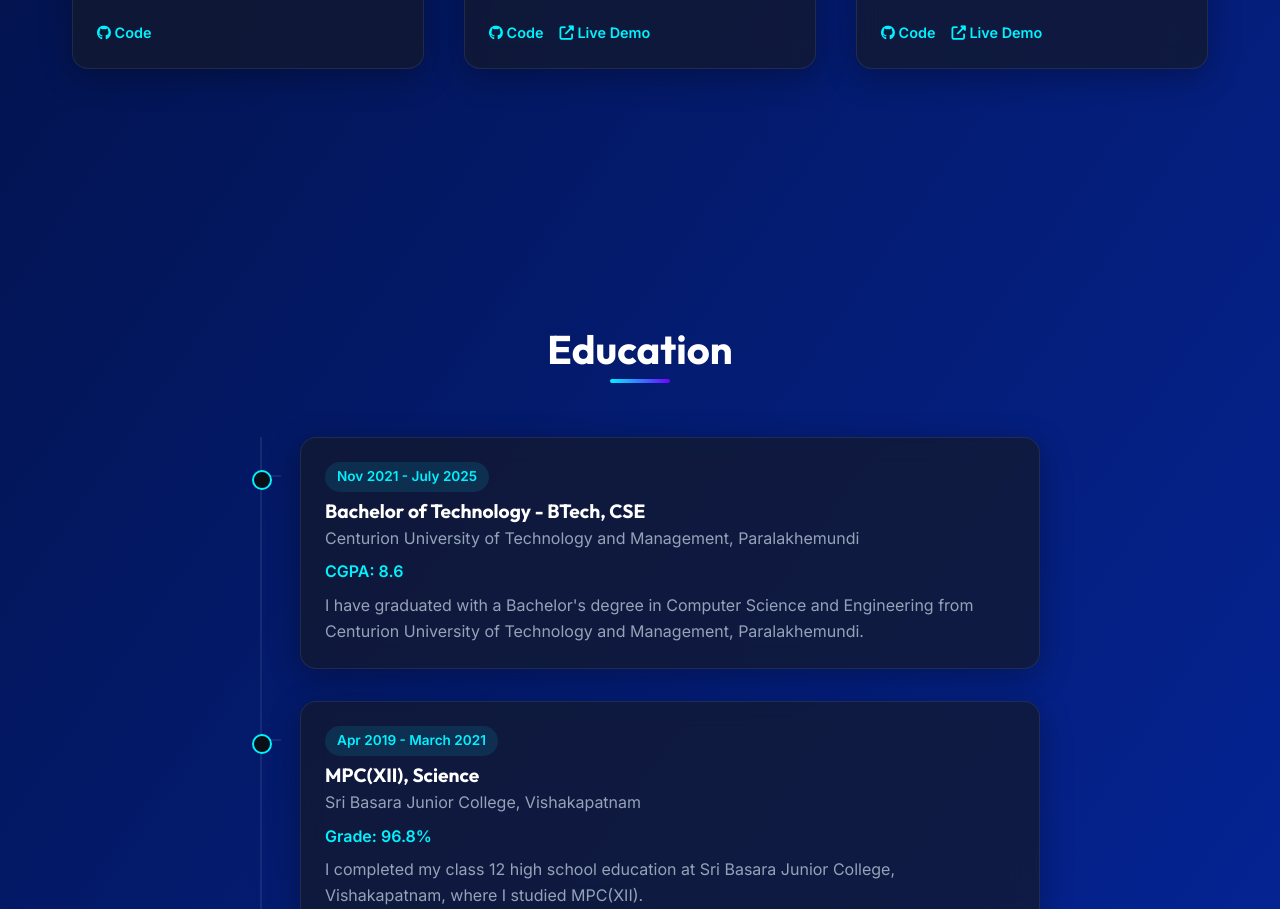
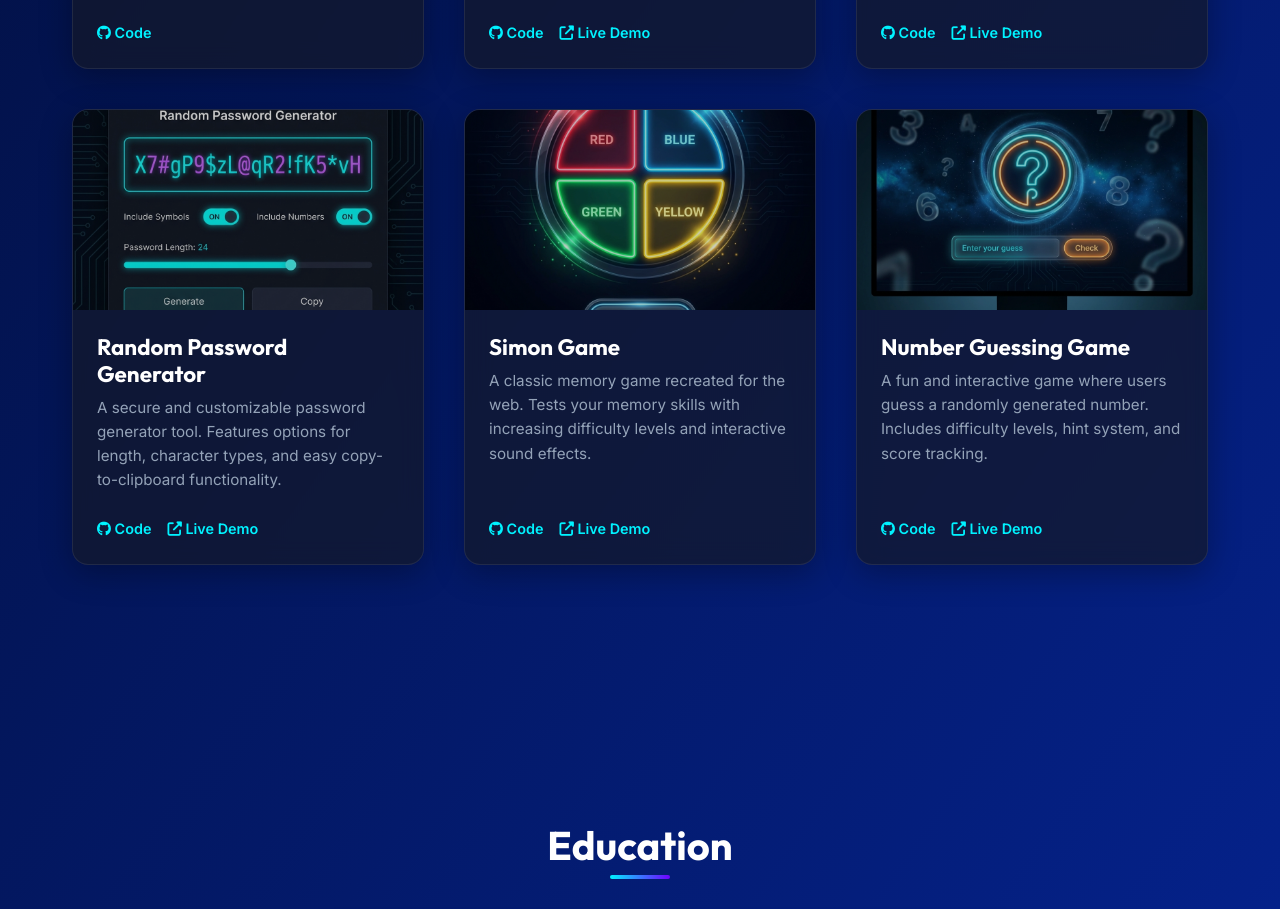
Before and after one commit to D-Narendra-Reddy/Portfolio, a plain HTML site: page index.html in a window 1280 px wide. Shown: the part 3333-4242 px from the top of the page. Drawn offline with Linux system fonts and the light colour scheme.

Commit message:
Intial commit

```diff
--- a/index.html
+++ b/index.html
@@ -216,6 +216,57 @@
                         </div>
                     </div>
                 </article>
+                <!-- Project 4: Random Password Generator -->
+                <article class="glass-card project-card">
+                    <div class="project-img"
+                        style="background-image: url('Images/password-thumb.png'); background-size: cover; background-position: center;">
+                    </div>
+                    <div class="project-info">
+                        <h3 class="project-title">Random Password Generator</h3>
+                        <p class="project-desc">A secure and customizable password generator tool. Features options for
+                            length, character types, and easy copy-to-clipboard functionality.</p>
+                        <div class="project-links">
+                            <a href="https://github.com/D-Narendra-Reddy/Random-Password-Generator"
+                                class="project-link"><i class="fab fa-github"></i> Code</a>
+                            <a href="https://d-narendra-reddy.github.io/Random-Password-Generator/"
+                                class="project-link"><i class="fas fa-external-link-alt"></i> Live Demo</a>
+                        </div>
+                    </div>
+                </article>
+                <!-- Project 5: Simon Game -->
+                <article class="glass-card project-card">
+                    <div class="project-img"
+                        style="background-image: url('Images/simon-thumb.png'); background-size: cover; background-position: center;">
+                    </div>
+                    <div class="project-info">
+                        <h3 class="project-title">Simon Game</h3>
+                        <p class="project-desc">A classic memory game recreated for the web. Tests your memory skills
+                            with increasing difficulty levels and interactive sound effects.</p>
+                        <div class="project-links">
+                            <a href="https://github.com/D-Narendra-Reddy/Simon-Game" class="project-link"><i
+                                    class="fab fa-github"></i> Code</a>
+                            <a href="https://d-narendra-reddy.github.io/Simon-Game/" class="project-link"><i
+                                    class="fas fa-external-link-alt"></i> Live Demo</a>
+                        </div>
+                    </div>
+                </article>
+                <!-- Project 6: Number Guessing Game -->
+                <article class="glass-card project-card">
+                    <div class="project-img"
+                        style="background-image: url('Images/guessing-thumb.png'); background-size: cover; background-position: center;">
+                    </div>
+                    <div class="project-info">
+                        <h3 class="project-title">Number Guessing Game</h3>
+                        <p class="project-desc">A fun and interactive game where users guess a randomly generated
+                            number. Includes difficulty levels, hint system, and score tracking.</p>
+                        <div class="project-links">
+                            <a href="https://github.com/D-Narendra-Reddy/Guessing-Number" class="project-link"><i
+                                    class="fab fa-github"></i> Code</a>
+                            <a href="https://d-narendra-reddy.github.io/Guessing-Number/" class="project-link"><i
+                                    class="fas fa-external-link-alt"></i> Live Demo</a>
+                        </div>
+                    </div>
+                </article>
             </div>
         </div>
     </section>
```
Also changed, not shown: Images/guessing-thumb.png (added), Images/password-thumb.png (added), Images/simon-thumb.png (added).
